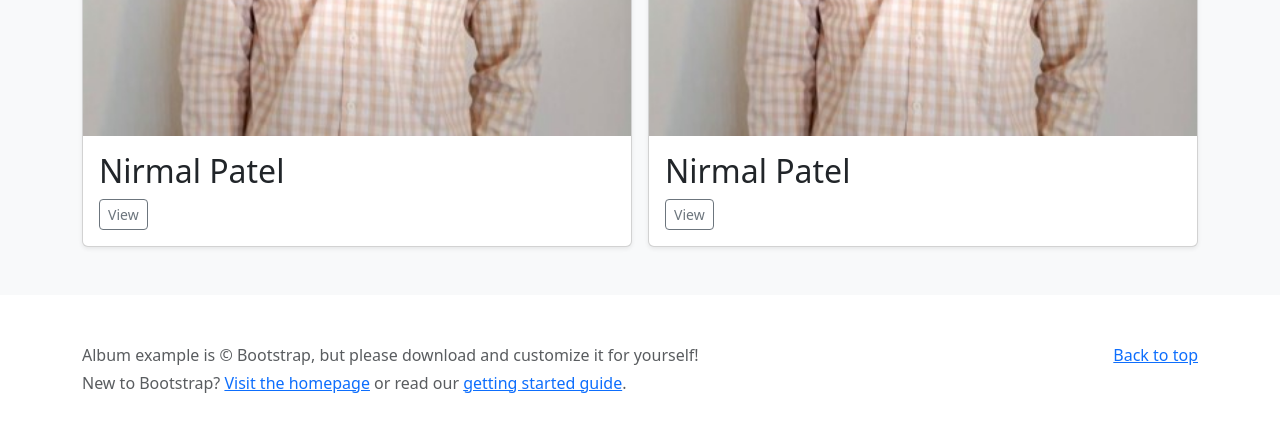
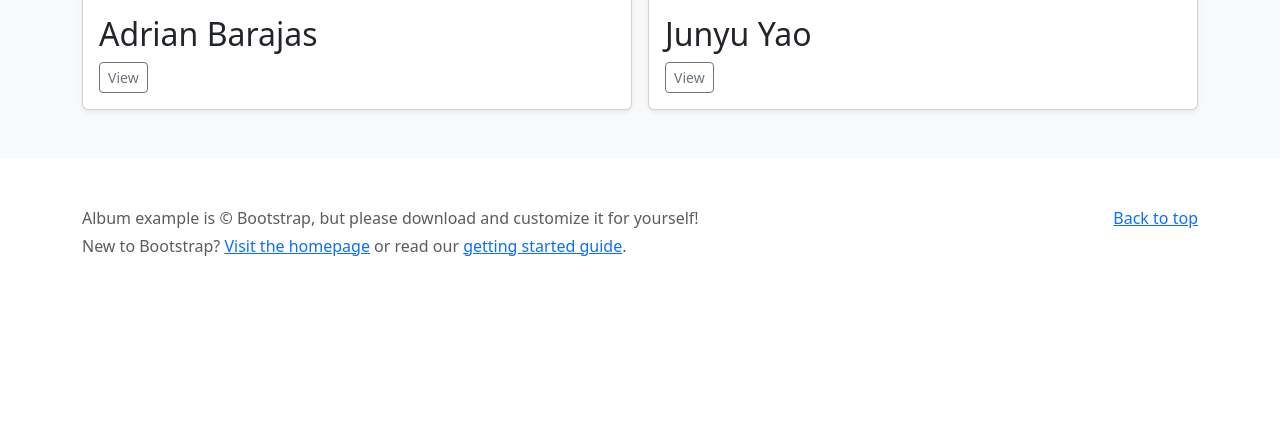
Before and after one commit to alecrliu/ytubedb, a Flask app: template templates/about.html in a window 1280 px wide. Shown: the part 1490-1933 px from the top of the page. After the commit the page ends 1746 px from the top, so only its background shows below. Run offline with Flask 3, Linux system fonts and the light colour scheme; the template is opened without the code that fills it, so the values that code supplies are empty.

Commit message:
Members added

```diff
--- a/templates/about.html
+++ b/templates/about.html
@@ -52,6 +52,7 @@
 		<div class="album py-5 bg-body-tertiary">
 			<div class="container">
 				<div class="row row-cols-1 row-cols-sm-1 row-cols-md-2 g-3">
+					<!-- Nirmal Patel -->
 					<div class="col">
 						<div class="card shadow-sm">
 							<img src="../static/images/Nirmal.png" class="bd-placeholder-img card-img-top" width="100%" height="100%" alt="Nirmal Patel Image">
@@ -59,7 +60,7 @@
 								<h2>Nirmal Patel</h2>
 								<div class="d-flex justify-content-between align-items-center">
 									<div class="btn-group">
-										<div class="collapse" id="collapseStats">
+										<div class="collapse" id="collapseNirmal">
 											<div class="card-body">
 												<p class="card-text">Nirmal Patel is a Physics senior pursuing Elements of Computing certificate. He took on the leadership role for CS331E project. </p>
 												<ul>
@@ -72,7 +73,7 @@
 
 										<div class="d-flex justify-content-between align-items-center">
 											<div class="btn-group">
-												<button type="button" class="btn btn-sm btn-outline-secondary" data-bs-toggle="collapse" data-bs-target="#collapseStats" aria-expanded="false" aria-controls="collapseStats">
+												<button type="button" class="btn btn-sm btn-outline-secondary" data-bs-toggle="collapse" data-bs-target="#collapseNirmal" aria-expanded="false" aria-controls="collapseNirmal">
 													View
 												</button>
 											</div>
@@ -82,16 +83,17 @@
 							</div>
 						</div>
 					</div>
+					<!-- Alec Liu -->
 					<div class="col">
 						<div class="card shadow-sm">
-							<img src="../static/images/Nirmal.png" class="bd-placeholder-img card-img-top" width="100%" height="100%" alt="Nirmal Patel Image">
+							<img src="../static/images/Alec.png" class="bd-placeholder-img card-img-top" width="100%" height="100%" alt="Alec Liu Image">
 							<div class="card-body">
-								<h2>Nirmal Patel</h2>
+								<h2>Alec Liu</h2>
 								<div class="d-flex justify-content-between align-items-center">
 									<div class="btn-group">
-										<div class="collapse" id="collapseStats">
+										<div class="collapse" id="collapseAlec">
 											<div class="card-body">
-												<p class="card-text">Nirmal Patel is a Physics senior pursuing Elements of Computing certificate. He took on the leadership role for CS331E project. </p>
+												<p class="card-text">Alec Liu Bio</p>
 												<ul>
 													<li>#Commits: NA</li>
 													<li>#Issues: NA</li>
@@ -102,7 +104,7 @@
 
 										<div class="d-flex justify-content-between align-items-center">
 											<div class="btn-group">
-												<button type="button" class="btn btn-sm btn-outline-secondary" data-bs-toggle="collapse" data-bs-target="#collapseStats" aria-expanded="false" aria-controls="collapseStats">
+												<button type="button" class="btn btn-sm btn-outline-secondary" data-bs-toggle="collapse" data-bs-target="#collapseAlec" aria-expanded="false" aria-controls="collapseAlec">
 													View
 												</button>
 											</div>
@@ -112,16 +114,17 @@
 							</div>
 						</div>
 					</div>
+					<!-- Adrian Barajas -->
 					<div class="col">
 						<div class="card shadow-sm">
-							<img src="../static/images/Nirmal.png" class="bd-placeholder-img card-img-top" width="100%" height="100%" alt="Nirmal Patel Image">
+							<img src="../static/images/Adrian.png" class="bd-placeholder-img card-img-top" width="100%" height="100%" alt="Adrian Barajas Image">
 							<div class="card-body">
-								<h2>Nirmal Patel</h2>
+								<h2>Adrian Barajas</h2>
 								<div class="d-flex justify-content-between align-items-center">
 									<div class="btn-group">
-										<div class="collapse" id="collapseStats">
+										<div class="collapse" id="collapseAdrian">
 											<div class="card-body">
-												<p class="card-text">Nirmal Patel is a Physics senior pursuing Elements of Computing certificate. He took on the leadership role for CS331E project. </p>
+												<p class="card-text">Adrian Barajas Bio</p>
 												<ul>
 													<li>#Commits: NA</li>
 													<li>#Issues: NA</li>
@@ -132,7 +135,7 @@
 
 										<div class="d-flex justify-content-between align-items-center">
 											<div class="btn-group">
-												<button type="button" class="btn btn-sm btn-outline-secondary" data-bs-toggle="collapse" data-bs-target="#collapseStats" aria-expanded="false" aria-controls="collapseStats">
+												<button type="button" class="btn btn-sm btn-outline-secondary" data-bs-toggle="collapse" data-bs-target="#collapseAdrian" aria-expanded="false" aria-controls="collapseAdrian">
 													View
 												</button>
 											</div>
@@ -142,16 +145,17 @@
 							</div>
 						</div>
 					</div>
+					<!-- Junyu Yao -->
 					<div class="col">
 						<div class="card shadow-sm">
-							<img src="../static/images/Nirmal.png" class="bd-placeholder-img card-img-top" width="100%" height="100%" alt="Nirmal Patel Image">
+							<img src="../static/images/Junyu.png" class="bd-placeholder-img card-img-top" width="100%" height="100%" alt="Junyu Yao Image">
 							<div class="card-body">
-								<h2>Nirmal Patel</h2>
+								<h2>Junyu Yao</h2>
 								<div class="d-flex justify-content-between align-items-center">
 									<div class="btn-group">
-										<div class="collapse" id="collapseStats">
+										<div class="collapse" id="collapseJunyu">
 											<div class="card-body">
-												<p class="card-text">Nirmal Patel is a Physics senior pursuing Elements of Computing certificate. He took on the leadership role for CS331E project. </p>
+												<p class="card-text">Junyu Yao Bio</p>
 												<ul>
 													<li>#Commits: NA</li>
 													<li>#Issues: NA</li>
@@ -162,7 +166,7 @@
 
 										<div class="d-flex justify-content-between align-items-center">
 											<div class="btn-group">
-												<button type="button" class="btn btn-sm btn-outline-secondary" data-bs-toggle="collapse" data-bs-target="#collapseStats" aria-expanded="false" aria-controls="collapseStats">
+												<button type="button" class="btn btn-sm btn-outline-secondary" data-bs-toggle="collapse" data-bs-target="#collapseJunyu" aria-expanded="false" aria-controls="collapseJunyu">
 													View
 												</button>
 											</div>
```
